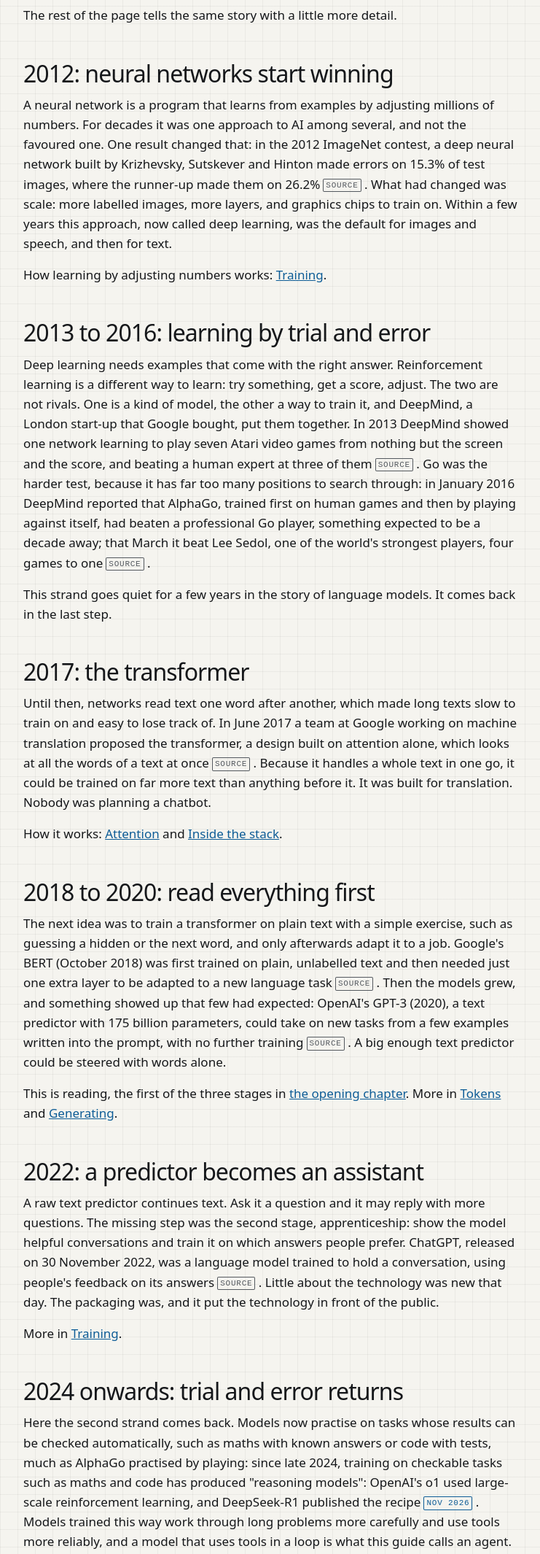
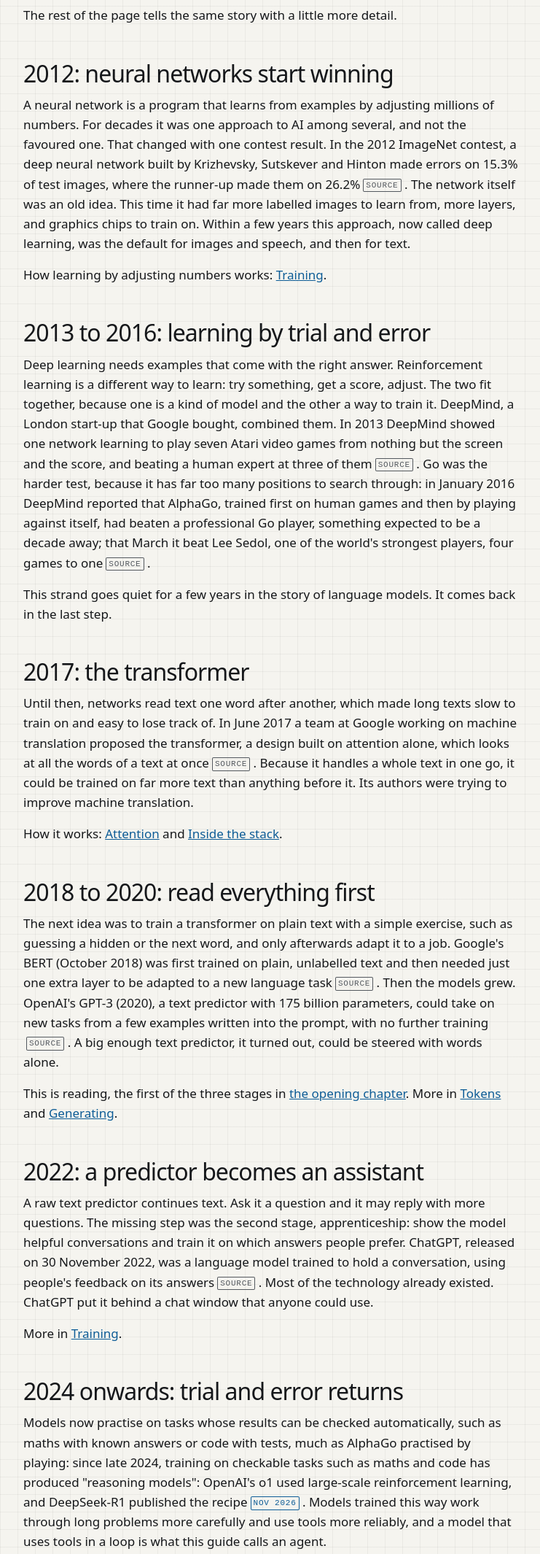
Before and after one commit to rhaist/machinery-learning, an Astro site: page /learn/how-we-got-here in a window 1280 px wide. Shown: the part 880-3010 px from the top of the page at 73% size, without its empty margins (268-1009 px from the left). Built offline with nearby package versions, Linux system fonts and the light colour scheme; Astro itself is replaced by a stand-in of ours; a web font is replaced by a local one.

Commit message:
History page: humanizer pass
Removes setup-and-reveal constructions, two 'not X, but Y' contrasts,
a closing quip and a signpost sentence; softens one overclaim.

Co-Authored-By: Claude Fable 5.2 <noreply@anthropic.com>
Claude-Session: https://claude.ai/code/session_0153Jh6RuadwwWuGXbTAtC4T

```diff
--- a/src/content/chapters/how-we-got-here.mdx
+++ b/src/content/chapters/how-we-got-here.mdx
@@ -33,37 +33,37 @@ The rest of the page tells the same story with a little more detail.
 
 ## 2012: neural networks start winning
 
-A neural network is a program that learns from examples by adjusting millions of numbers. For decades it was one approach to AI among several, and not the favoured one. One result changed that: <Claim id="alexnet" />. What had changed was scale: more labelled images, more layers, and graphics chips to train on. Within a few years this approach, now called deep learning, was the default for images and speech, and then for text.
+A neural network is a program that learns from examples by adjusting millions of numbers. For decades it was one approach to AI among several, and not the favoured one. That changed with one contest result. <Claim id="alexnet" cap />. The network itself was an old idea. This time it had far more labelled images to learn from, more layers, and graphics chips to train on. Within a few years this approach, now called deep learning, was the default for images and speech, and then for text.
 
 How learning by adjusting numbers works: [Training](/learn/training/).
 
 ## 2013 to 2016: learning by trial and error
 
-Deep learning needs examples that come with the right answer. Reinforcement learning is a different way to learn: try something, get a score, adjust. The two are not rivals. One is a kind of model, the other a way to train it, and DeepMind, a London start-up that Google bought, put them together. <Claim id="dqn" cap />. Go was the harder test, because it has far too many positions to search through: <Claim id="alphago" />.
+Deep learning needs examples that come with the right answer. Reinforcement learning is a different way to learn: try something, get a score, adjust. The two fit together, because one is a kind of model and the other a way to train it. DeepMind, a London start-up that Google bought, combined them. <Claim id="dqn" cap />. Go was the harder test, because it has far too many positions to search through: <Claim id="alphago" />.
 
 This strand goes quiet for a few years in the story of language models. It comes back in the last step.
 
 ## 2017: the transformer
 
-Until then, networks read text one word after another, which made long texts slow to train on and easy to lose track of. <Claim id="transformer-2017" cap />. Because it handles a whole text in one go, it could be trained on far more text than anything before it. It was built for translation. Nobody was planning a chatbot.
+Until then, networks read text one word after another, which made long texts slow to train on and easy to lose track of. <Claim id="transformer-2017" cap />. Because it handles a whole text in one go, it could be trained on far more text than anything before it. Its authors were trying to improve machine translation.
 
 How it works: [Attention](/learn/attention/) and [Inside the stack](/learn/inside-the-stack/).
 
 ## 2018 to 2020: read everything first
 
-The next idea was to train a transformer on plain text with a simple exercise, such as guessing a hidden or the next word, and only afterwards adapt it to a job. <Claim id="bert-2018" cap />. Then the models grew, and something showed up that few had expected: <Claim id="gpt3" />. A big enough text predictor could be steered with words alone.
+The next idea was to train a transformer on plain text with a simple exercise, such as guessing a hidden or the next word, and only afterwards adapt it to a job. <Claim id="bert-2018" cap />. Then the models grew. <Claim id="gpt3" cap />. A big enough text predictor, it turned out, could be steered with words alone.
 
 This is reading, the first of the three stages in [the opening chapter](/learn/start-here/). More in [Tokens](/learn/tokens/) and [Generating](/learn/generating/).
 
 ## 2022: a predictor becomes an assistant
 
-A raw text predictor continues text. Ask it a question and it may reply with more questions. The missing step was the second stage, apprenticeship: show the model helpful conversations and train it on which answers people prefer. <Claim id="chatgpt-2022" cap />. Little about the technology was new that day. The packaging was, and it put the technology in front of the public.
+A raw text predictor continues text. Ask it a question and it may reply with more questions. The missing step was the second stage, apprenticeship: show the model helpful conversations and train it on which answers people prefer. <Claim id="chatgpt-2022" cap />. Most of the technology already existed. ChatGPT put it behind a chat window that anyone could use.
 
 More in [Training](/learn/training/).
 
 ## 2024 onwards: trial and error returns
 
-Here the second strand comes back. Models now practise on tasks whose results can be checked automatically, such as maths with known answers or code with tests, much as AlphaGo practised by playing: <Claim id="reasoning-models" />. Models trained this way work through long problems more carefully and use tools more reliably, and a model that uses tools in a loop is what this guide calls an agent.
+Models now practise on tasks whose results can be checked automatically, such as maths with known answers or code with tests, much as AlphaGo practised by playing: <Claim id="reasoning-models" />. Models trained this way work through long problems more carefully and use tools more reliably, and a model that uses tools in a loop is what this guide calls an agent.
 
 More in [Beyond autocomplete](/learn/beyond-autocomplete/) and [The agent loop](/learn/agent-loop/).
 
@@ -75,6 +75,6 @@ More in [Beyond autocomplete](/learn/beyond-autocomplete/) and [The agent loop](
 
 ## Read it with some doubt
 
-A story like this one makes progress look inevitable. It wasn't, and the people closest to it were often wrong. <Claim id="nn-dismissed" cap />. The field was sure of itself then, when it dismissed the idea that now runs everything on this page. It is sure of itself again today, about very different things.
+A story like this one makes progress look inevitable. It wasn't, and the people closest to it were sometimes wrong. <Claim id="nn-dismissed" cap />. The field was confident when it dismissed the idea behind everything on this page, and it is confident again today.
 
 So treat confident forecasts the same way in both directions, the ones that promise everything and the ones that say it's all hype: ask what the evidence is and who is offering it. [How to judge AI claims](/learn/judging-claims/) shows how.
```
